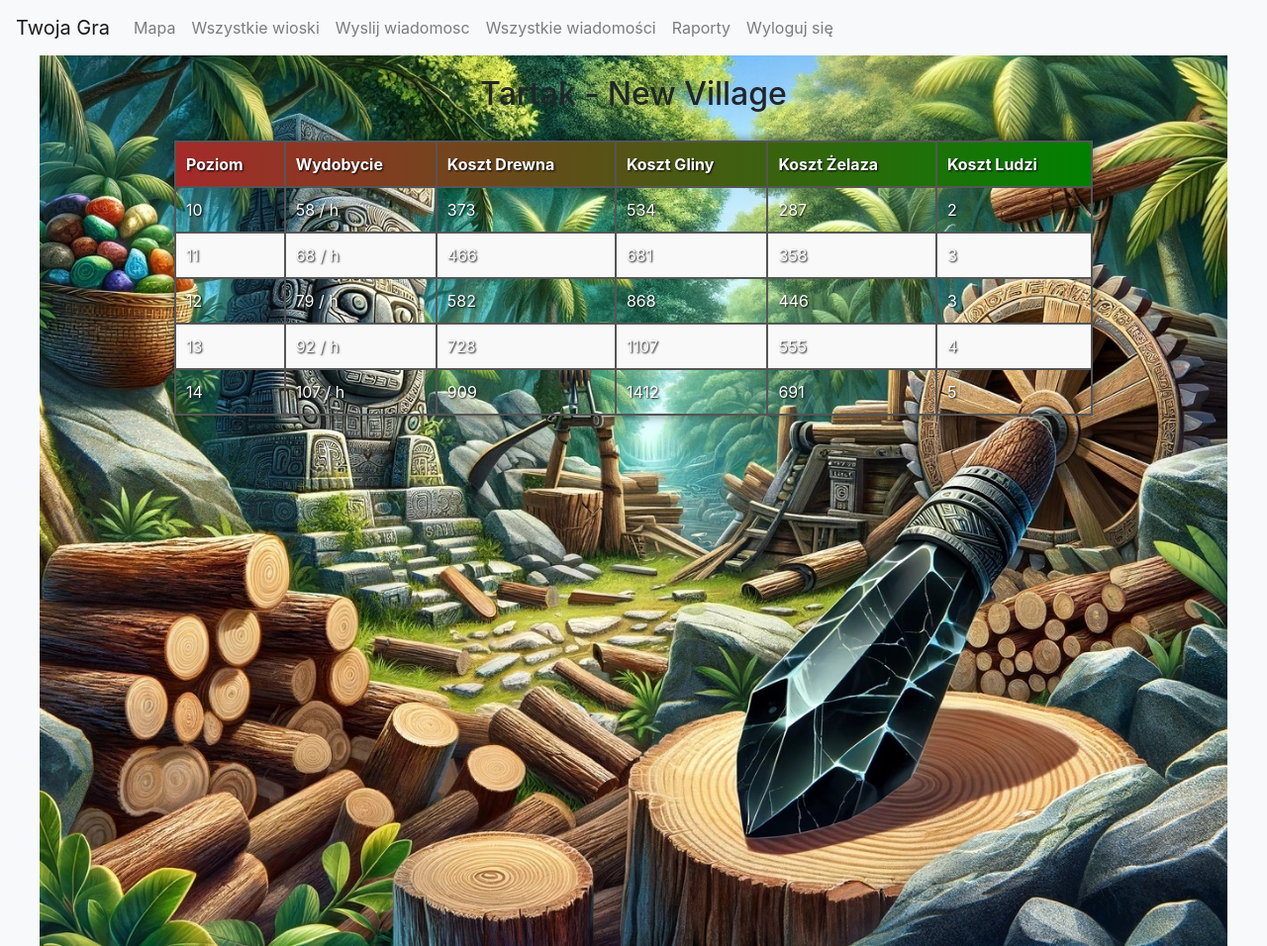
After one commit to Flicksan10/first_django, a Django app: page /plemiona/village/1/sawmill/ in a window 1280 px wide. The commit adds this page. Shown: the whole page at 99% size. Run offline with Django 4.2, Linux system fonts and the light colour scheme; data comes from the database, SQL or seed files in the repository; parts of the project's set-up code (start-up, migrations or seed data) failed here and were passed over; some libraries are stand-ins or nearby versions.

Commit message:
added new views, new fucntions for render adn new backgrounds, mpa.html stop working correclty, now it display village info in wrong place above the table ?

```diff
--- a/plemiona/static/style.css
+++ b/plemiona/static/style.css
@@ -226,19 +226,19 @@ tr:hover {
     max-width: 1500px; /* Możesz dostosować szerokość */
     /*margin: auto;*/
 }
-.village-info {
+.village-details {
     width: calc(100% - 768px); /* Reszta szerokości minus margines */
     /*padding: 10px;*/
     display: flex;
     flex-direction: column;
     align-items: start;
 }
-.village-info ul {
+.village-details ul {
     list-style-type: none; /* Usuwa domyślne punktory listy */
     padding: 0;
 }
 
-.village-info li {
+.village-details li {
     margin-bottom: 10px; /* Odstęp między elementami listy */
 }
 .game-board {
@@ -326,3 +326,46 @@ tr:hover {
     font-family: 'Roboto', sans-serif;
     font-weight: bold; /* Pogrubienie tekstu */
 }
+
+
+.sawmill-background{
+        background-image: url('building_backgrounds/sawmill_background.jpg'); /* Zmień na odpowiednią ścieżkę do tła */
+}
+.clay_pit-background{
+        background-image: url('building_backgrounds/clay_pit_background.jpg'); /* Zmień na odpowiednią ścieżkę do tła */
+}
+.iron_mine-background{
+        background-image: url('building_backgrounds/iron_mine_background.jpg'); /* Zmień na odpowiednią ścieżkę do tła */
+}
+
+.building-background {
+    width: 1200px;
+    height: 900px;
+    background-size: cover;
+    background-position: center;
+    display: flex;
+    flex-direction: column;
+    align-items: center;
+    padding: 20px;
+    margin: auto;
+}
+
+.building-table {
+    width: 80%;
+    margin: 20px auto;
+    border-collapse: collapse;
+    box-shadow: 0px 0px 10px 0px rgba(0,0,0,0.5);
+}
+
+.building-table th, .building-table td {
+    padding: 10px;
+    border: 2px solid #555; /* Grubsza i ciemniejsza ramka */
+    background-color: transparent; /* Przezroczyste tło dla komórek */
+    color: white;
+    text-shadow: 1px 1px 2px black; /* Cień tekstu dla lepszej czytelności */
+}
+
+/* Styl dla nagłówka lub całej tabeli z gradientem */
+.building-table thead {
+    background: linear-gradient(to right, brown, green);
+}
--- a/plemiona/templates/plemiona/base.html
+++ b/plemiona/templates/plemiona/base.html
@@ -94,7 +94,7 @@
   <script src="https://code.jquery.com/jquery-3.5.1.slim.min.js"></script>
     <script src="https://cdn.jsdelivr.net/npm/@popperjs/core@2.9.2/dist/umd/popper.min.js"></script>
     <script src="https://stackpath.bootstrapcdn.com/bootstrap/4.5.2/js/bootstrap.min.js"></script>
-    <script src="{% static 'java_styles.js' %}"></script>
+{#    <script src="{% static 'java_styles.js' %}"></script>#}
 
 </body>
 </html>
--- /dev/null
+++ b/plemiona/templates/plemiona/buildings_views/sawmill.html
@@ -0,0 +1,32 @@
+{% extends "plemiona/base.html" %}
+
+{% block content %}
+<div class="building-background sawmill-background">
+    <h2>Tartak - {{ village.village_name }}</h2>
+    <table class="building-table">
+        <thead>
+            <tr>
+                <th>Poziom</th>
+                <th>Wydobycie</th>
+                <th>Koszt Drewna</th>
+                <th>Koszt Gliny</th>
+                <th>Koszt Żelaza</th>
+                <th>Koszt Ludzi</th>
+            </tr>
+        </thead>
+        <tbody>
+            <!-- Załóżmy, że masz funkcję w Pythonie, która generuje te dane -->
+            {% for level in next_levels %}
+            <tr>
+                <td>{{ level.level }}</td>
+                <td>{{ level.performance }} / h</td>
+                <td>{{ level.wood_cost }}</td>
+                <td>{{ level.clay_cost }}</td>
+                <td>{{ level.iron_cost }}</td>
+                <td>{{ level.people_needed }}</td>
+            </tr>
+            {% endfor %}
+        </tbody>
+    </table>
+</div>
+{% endblock %}
--- a/plemiona/urls.py
+++ b/plemiona/urls.py
@@ -9,7 +9,8 @@ app_name = "plemiona"
 # urlpatterns = [
 #     path('', village_list, name='village_list'),
 # ]
-from .views import get_user_village, register, create_village_for_user, CustomLoginView, send_message
+from .views import get_user_village, register, create_village_for_user, CustomLoginView, send_message, sawmill_view, \
+    clay_pit_view, iron_mine_view
 
 urlpatterns = [
     path('admin/create_village/', views.admin_create_village, name='admin_create_village'),
@@ -32,6 +33,9 @@ urlpatterns = [
     path('send_message/', views.send_message, name='send_message'),
     path('notifications/', views.notifications_view, name='notifications_view'),
     path('reports/', views.reports_view, name='reports'),
+    path('village/<int:village_id>/sawmill/', sawmill_view, name='sawmill_view'),
+    path('village/<int:village_id>/clay_pit/', clay_pit_view, name='clay_pit_view'),
+    path('village/<int:village_id>/iron_mine/', iron_mine_view, name='iron_mine_view'),
 
 ]
 # #
--- a/plemiona/views.py
+++ b/plemiona/views.py
@@ -607,3 +607,42 @@ from .forms import MessageThreadForm
 def notifications_view(request):
     user_notifications = Notification.objects.filter(user=request.user, is_read=False).order_by('-created_at')
     return render(request, 'plemiona/notifications.html', {'notifications': user_notifications})
+
+
+
+#---------------------------------------Views for building without functions--------------------------
+def get_building_data(building_name, current_level):
+    building_data = buildings_data_dict.get(building_name, {})
+
+    next_levels = []
+    for i in range(current_level, current_level + 5):
+        level_data = building_data.get(i)
+        if level_data:
+            next_levels.append({
+                'level': i,
+                'wood_cost': level_data['wood'],
+                'clay_cost': level_data['clay'],
+                'iron_cost': level_data['iron'],
+                'people_needed': level_data['people_needed'],
+                'performance': level_data['performance']
+            })
+    return next_levels
+
+
+def sawmill_view(request, village_id):
+    village = get_object_or_404(Village, id=village_id)  # Pobierz wioskę
+    current_level = village.sawmill  # Pobierz aktualny poziom tartaku z modelu Village
+    next_levels = get_building_data('sawmill', current_level)
+    return render(request, 'plemiona/buildings_views/sawmill.html', {'next_levels': next_levels, 'village': village})
+
+def clay_pit_view(request, village_id):
+    village = get_object_or_404(Village, id=village_id)
+    current_level = village.clay_pit
+    next_levels = get_building_data('clay_pit', current_level)
+    return render(request, 'plemiona/buildings_views/clay_pit.html', {'next_levels': next_levels, 'village': village})
+
+def iron_mine_view(request, village_id):
+    village = get_object_or_404(Village, id=village_id)
+    current_level = village.iron_mine
+    next_levels = get_building_data('iron_mine', current_level)
+    return render(request, 'plemiona/buildings_views/iron_mine.html', {'next_levels': next_levels, 'village': village})
```
Also changed, not shown: plemiona/templates/plemiona/buildings_views/clay_pit.html (added, +32 -0 lines), plemiona/templates/plemiona/buildings_views/iron_mine.html (added, +32 -0 lines), plemiona/templates/plemiona/village_detail.html (+9 -11 lines), plemiona/static/building_backgrounds/clay_pit_background.jpg (added), plemiona/static/building_backgrounds/iron_mine_background.jpg (added), plemiona/static/building_backgrounds/sawmill_background.jpg (added).
